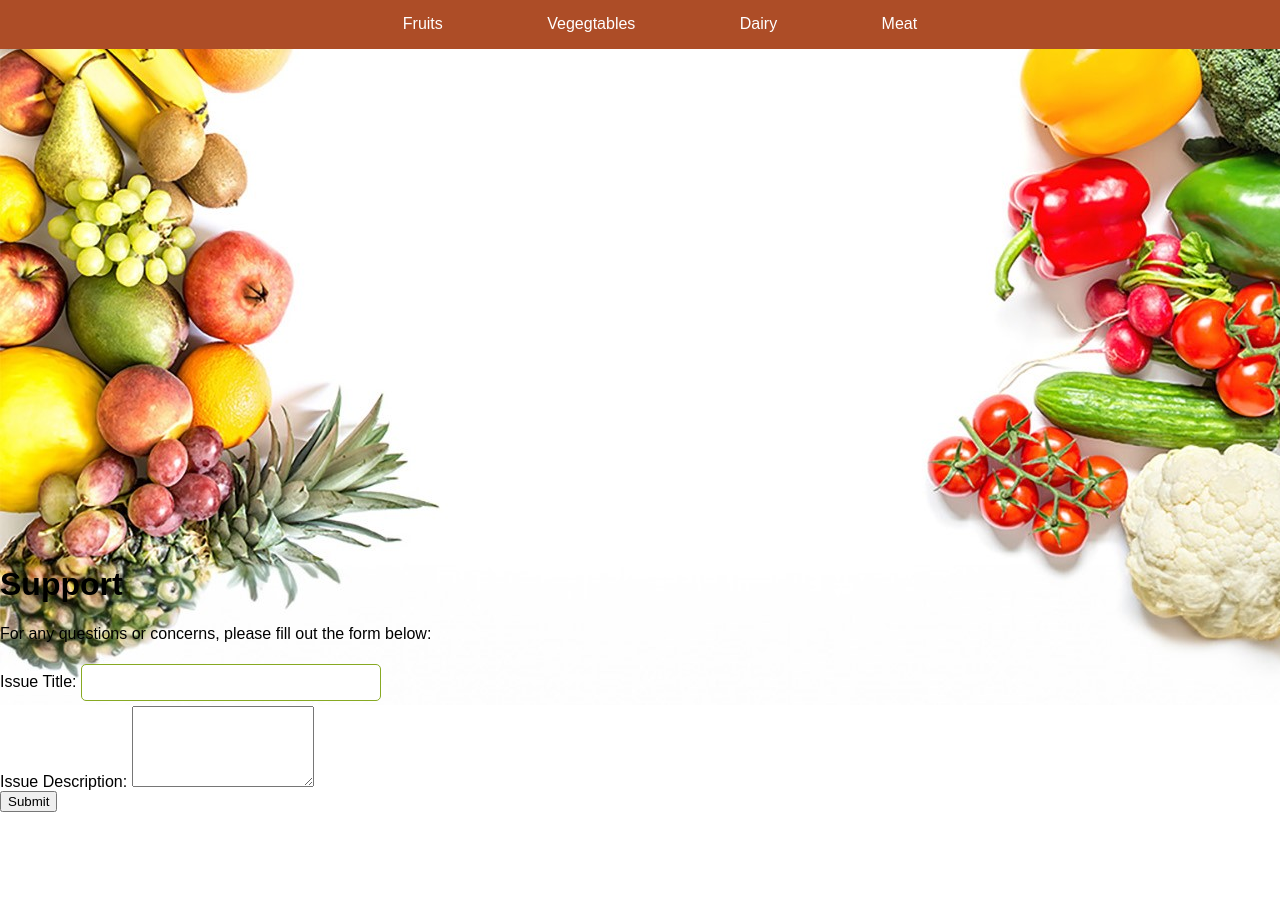
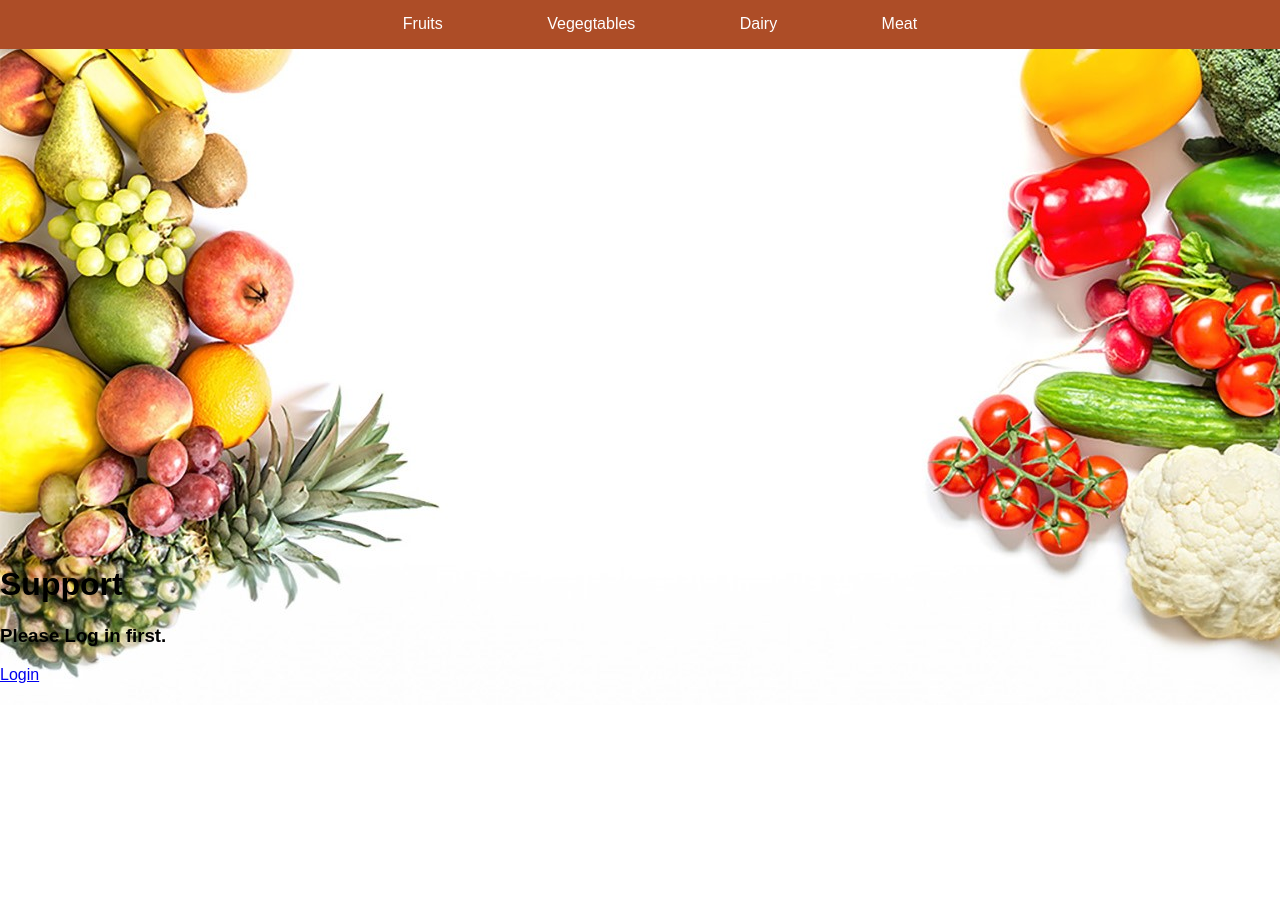
Before and after one commit to PythThm/Agile-Development-Project, a Flask app: page /supports/ in a window 1280 px wide; the page is wider, and only the part inside the window is pictured. Shown: the part 71-994 px from the top of that part. Run offline with Flask 3, Linux system fonts and the light colour scheme.

Commit message:
Add conditions in supports.html

```diff
--- a/templates/supports/supports.html
+++ b/templates/supports/supports.html
@@ -2,6 +2,10 @@
 
 {% block content %}
 <h1>Support</h1>
+{% if not current_user.is_authenticated %}
+<h3>Please Log in first.</h3>
+<a href="{{ url_for('auth.login') }}">Login</a>
+{% else %}
 <p>For any questions or concerns, please fill out the form below:</p>
 <form action="{{ url_for('supports.submit_issues') }}" method="POST">
   <div class="form-group">
@@ -14,4 +18,5 @@
   </div>
   <button type="submit" class="btn btn-primary">Submit</button>
 </form>
+{% endif %}
 {% endblock %}
```
